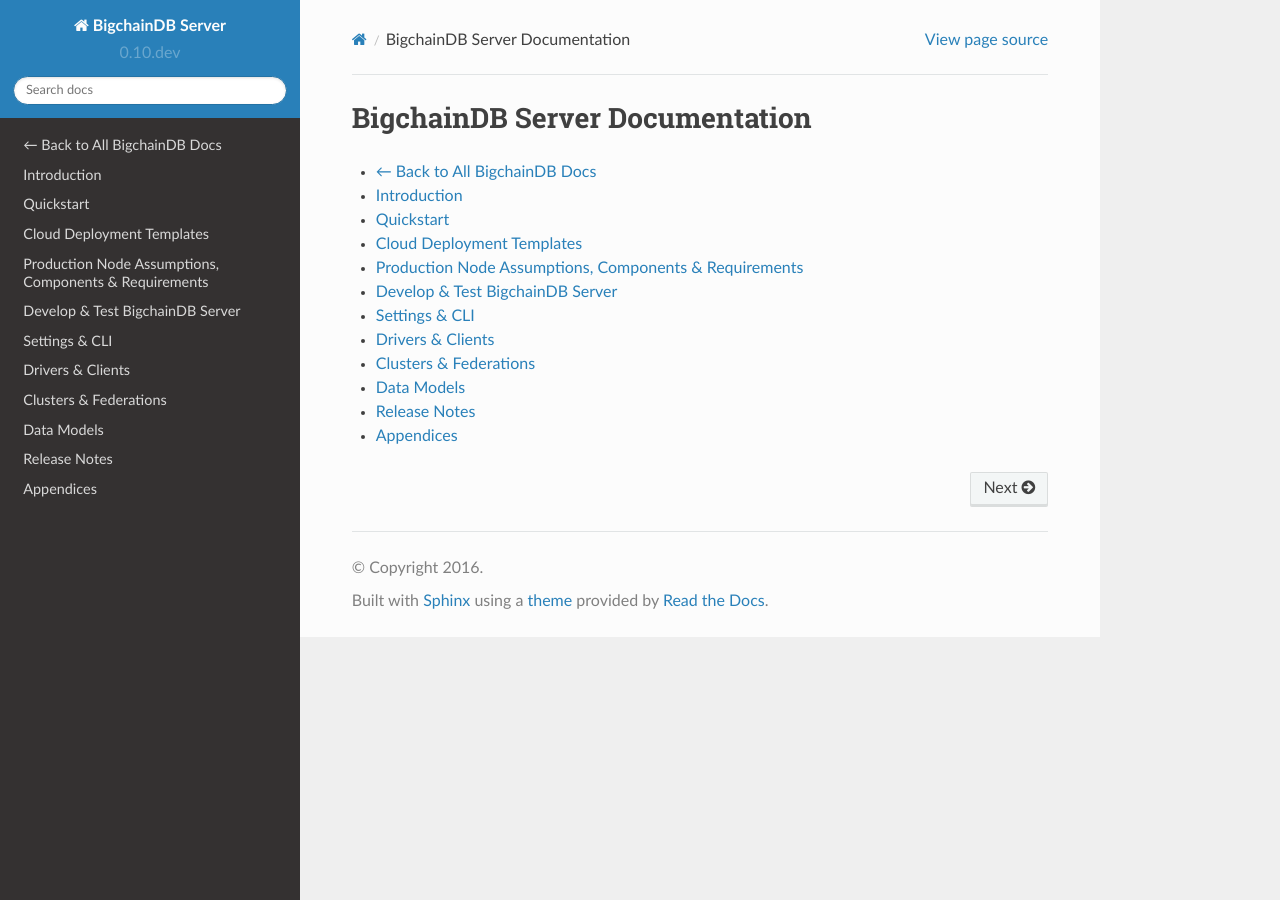
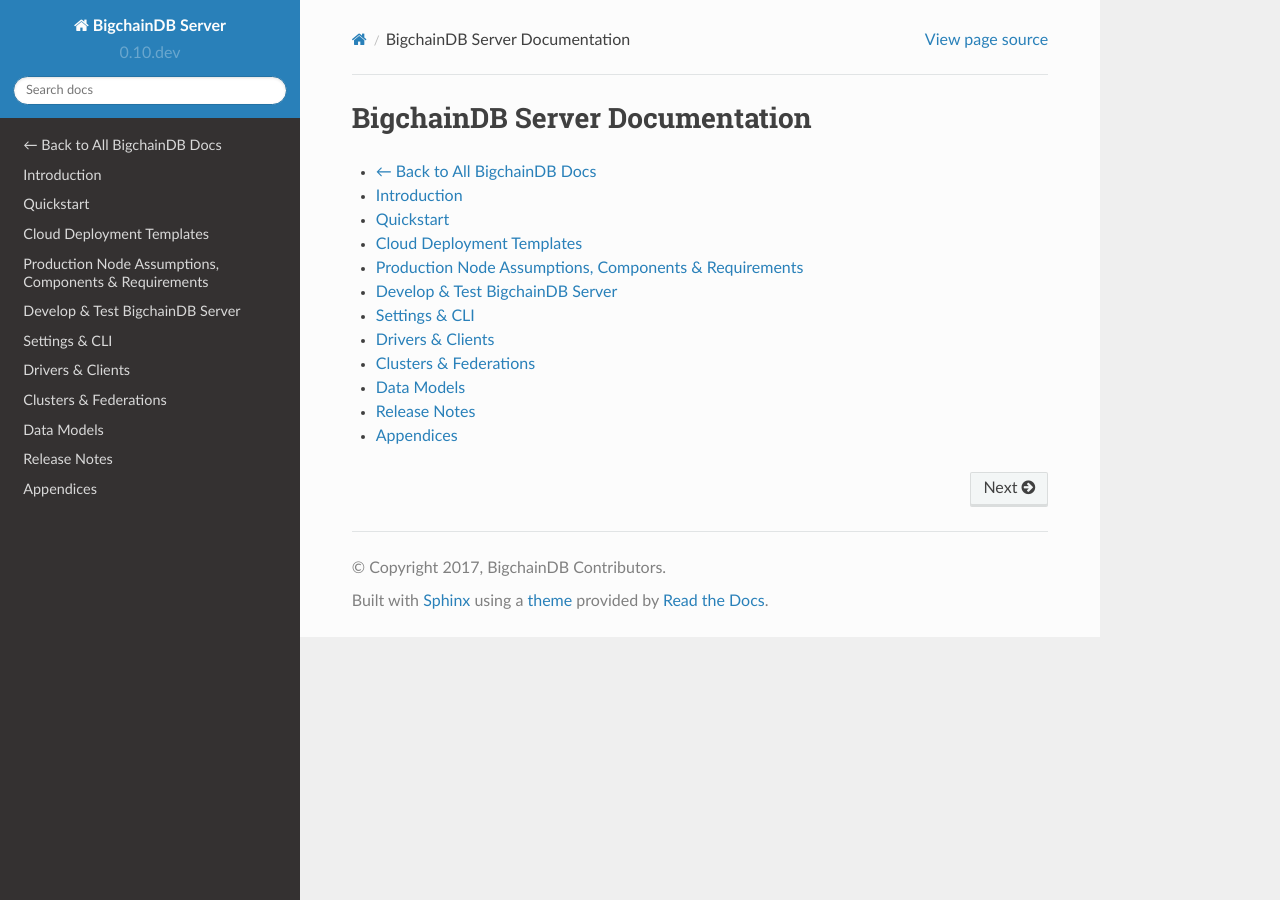
Before and after one commit to bigchaindb/bigchaindb, a Sphinx documentation site: the page built from docs/server/source/index.rst, in a window 1280 px wide. Built offline with Sphinx 7.4.7 and the Read the Docs theme 2.0.0, drawn with Linux system fonts in a browser that asks for light colours; pages that are not in the unit, such as notebooks, are missing from menus.

Commit message:
Updated copyright year in docs footers

```diff
--- a/docs/root/source/conf.py
+++ b/docs/root/source/conf.py
@@ -58,7 +58,7 @@
 
 # General information about the project.
 project = 'BigchainDB'
-copyright = '2016, BigchainDB Contributors'
+copyright = '2017, BigchainDB Contributors'
 author = 'BigchainDB Contributors'
 
 # The version info for the project you're documenting, acts as replacement for
--- a/docs/server/source/conf.py
+++ b/docs/server/source/conf.py
@@ -82,7 +82,7 @@
 
 # General information about the project.
 project = 'BigchainDB Server'
-copyright = '2016'
+copyright = '2017, BigchainDB Contributors'
 author = 'BigchainDB Contributors'
 
 # The version info for the project you're documenting, acts as replacement for
```
